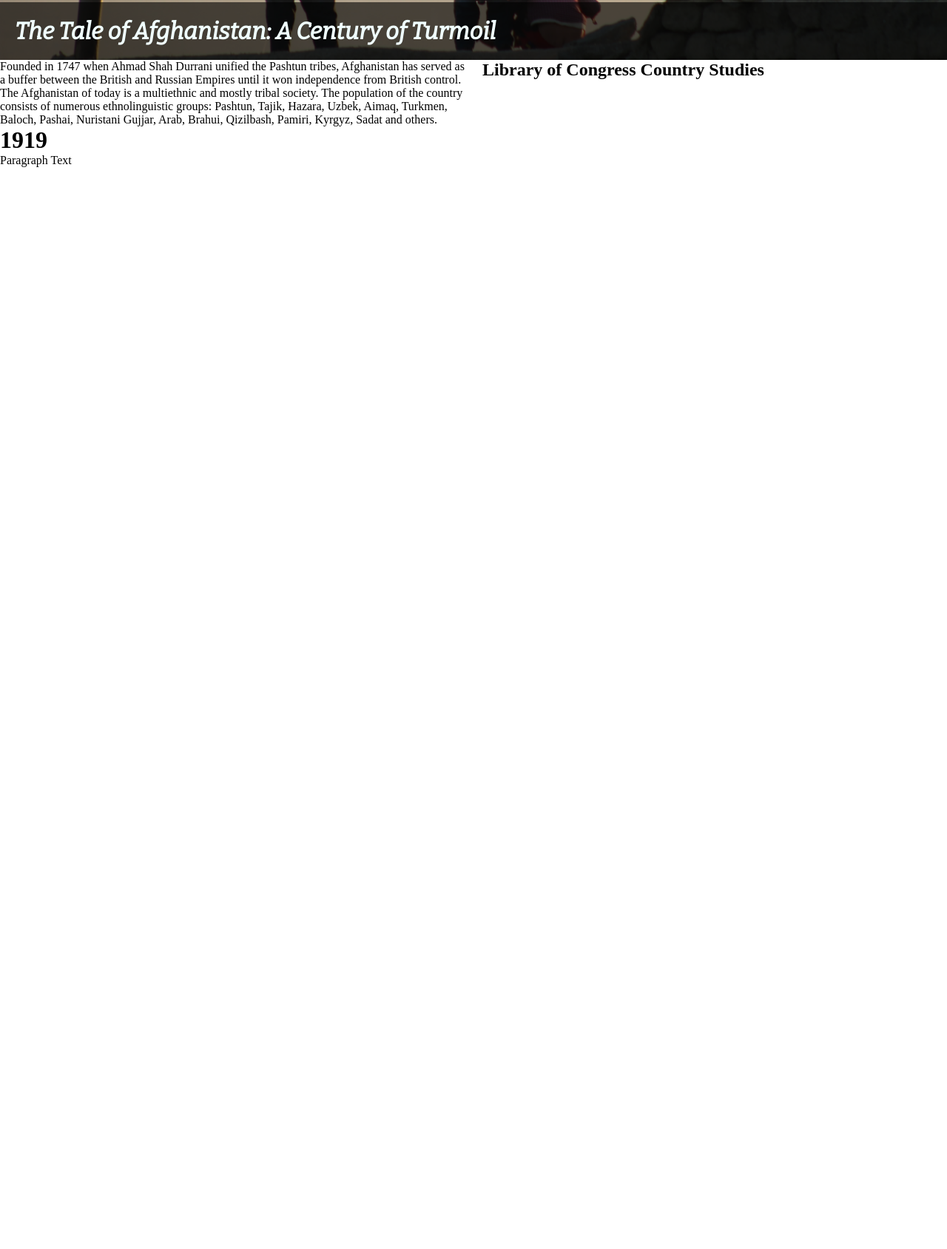
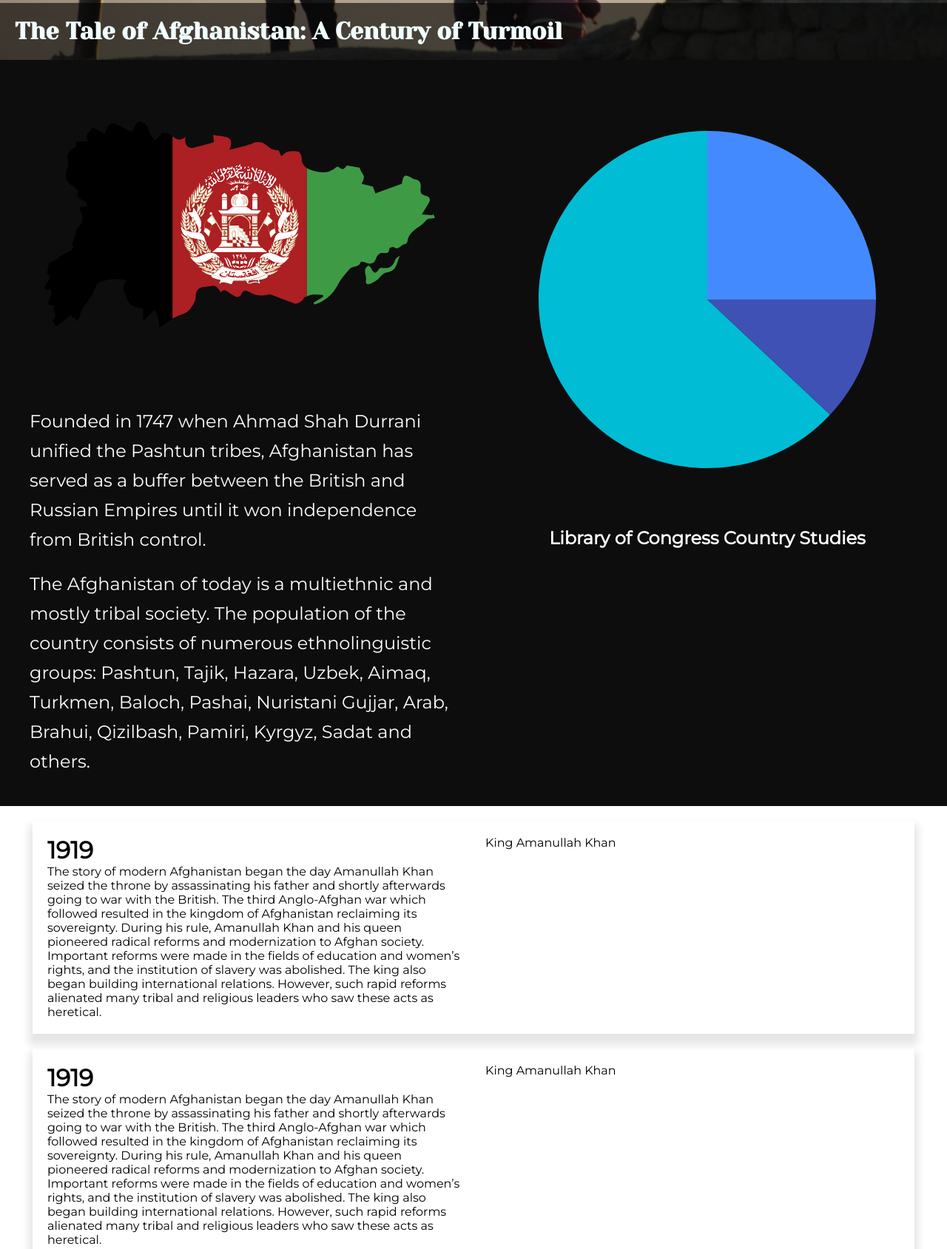
Before and after one commit to SudeeptoBose/afghan-timeline, a plain HTML site: page index.html in a window 1280 px wide. Shown: the part 519-2208 px from the top of the page at 74% size. Before the commit the page ends 800 px from the top, so only its background shows below. Drawn offline with nearby package versions, Linux system fonts and the light colour scheme.

Commit message:
adding cards

```diff
--- a/index.html
+++ b/index.html
@@ -9,31 +9,57 @@
 </head>
 <body>
     <div class="container">
+
         <!-- Hero -->
+
         <div class="hero">
-            <h1 class="hero-title">The Tale of Afghanistan: A Century of Turmoil</h1>
+            <h1 class="hero-title padding-m">The Tale of Afghanistan: A Century of Turmoil</h1>
         </div>
-        <div class="hero-grid">
+        <div class="hero-grid padding-m">
             <div>
-                <div class="afghan-map"></div>
-                <div class="hero-text">
-                    Founded in 1747 when Ahmad Shah Durrani unified the Pashtun tribes, Afghanistan has served as a buffer between the British and Russian Empires until it won independence from British control. The Afghanistan of today is a multiethnic and mostly tribal society. The population of the country consists of numerous ethnolinguistic groups: Pashtun, Tajik, Hazara, Uzbek, Aimaq, Turkmen, Baloch, Pashai, Nuristani Gujjar, Arab, Brahui, Qizilbash, Pamiri, Kyrgyz, Sadat and others.
+                <div class="afghan-map">
+                    <img src="assets/flag-of-afghanistan-03.svg" alt="Afghanistan Map">
+                </div>
+                <div class="hero-text text-m padding-m line-height-m">
+                    <p class="margin-top-m">Founded in 1747 when Ahmad Shah Durrani unified the Pashtun tribes, Afghanistan has served as a buffer between the British and Russian Empires until it won independence from British control.
+                    </p>
+                    <p class="margin-top-m">The Afghanistan of today is a multiethnic and mostly tribal society. The population of the country consists of numerous ethnolinguistic groups: Pashtun, Tajik, Hazara, Uzbek, Aimaq, Turkmen, Baloch, Pashai, Nuristani Gujjar, Arab, Brahui, Qizilbash, Pamiri, Kyrgyz, Sadat and others.
+                    </p>
                 </div>
             </div>
             <div>
                 <div class="statistics"></div>
                 <div class="">
-                    <h2>Library of Congress Country Studies</h2>
+                    <svg version="1" xmlns="http://www.w3.org/2000/svg" viewBox="0 0 48 48" enable-background="new 0 0 48 48">
+                        <path fill="#00BCD4" d="M24,6C14.1,6,6,14.1,6,24s8.1,18,18,18c5.2,0,9.9-2.2,13.1-5.7L24,24V6z"/>
+                        <path fill="#448AFF" d="M42,24c0-9.9-8.1-18-18-18v18H42z"/>
+                        <path fill="#3F51B5" d="M24,24l13.1,12.3c3-3.2,4.9-7.5,4.9-12.3H24z"/>
+                    </svg>
+                    <h2 class="text-center">Library of Congress Country Studies</h2>
                 </div>
             </div>
         </div>
+
         <!-- Cards -->
-        <div class="card">
+
+        <div class="card card-grid padding-m margin-top-m">
             <div class="card-information">
                 <h1>1919</h1>
-                <p>Paragraph Text</p>
+                <p>The story of modern Afghanistan began the day Amanullah Khan seized the throne by assassinating his father and shortly afterwards going to war with the British. The third Anglo-Afghan war which followed resulted in the kingdom of Afghanistan reclaiming its sovereignty. During his rule, Amanullah Khan and his queen pioneered radical reforms and modernization to Afghan society. Important reforms were made in the fields of education and women’s rights, and the institution of slavery was abolished. The king also began building international relations. However, such rapid reforms alienated many tribal and religious leaders who saw these acts as heretical. </p>
             </div>
-            <div class="card-image"></div>
+            <div class="card-image">
+                <p>King Amanullah Khan</p>
+            </div>
+        </div>
+
+        <div class="card card-grid padding-m margin-top-m">
+            <div class="card-information">
+                <h1>1919</h1>
+                <p>The story of modern Afghanistan began the day Amanullah Khan seized the throne by assassinating his father and shortly afterwards going to war with the British. The third Anglo-Afghan war which followed resulted in the kingdom of Afghanistan reclaiming its sovereignty. During his rule, Amanullah Khan and his queen pioneered radical reforms and modernization to Afghan society. Important reforms were made in the fields of education and women’s rights, and the institution of slavery was abolished. The king also began building international relations. However, such rapid reforms alienated many tribal and religious leaders who saw these acts as heretical. </p>
+            </div>
+            <div class="card-image">
+                <p>King Amanullah Khan</p>
+            </div>
         </div>
     </div>
 </body>
--- a/style.css
+++ b/style.css
@@ -1,5 +1,7 @@
 @import url('https://fonts.googleapis.com/css2?family=Bitter:ital,wght@1,400&display=swap');
-
+@import url('https://fonts.googleapis.com/css2?family=Yeseva+One&display=swap');
+@import url('https://fonts.googleapis.com/css2?family=Libre+Baskerville:ital@0;1&display=swap');
+@import url('https://fonts.googleapis.com/css2?family=Montserrat:wght@100;300;400&display=swap');
 * {
     margin: 0;
 }
@@ -9,8 +11,9 @@ html {
 }
 
 body {
-    max-width:1440px;
+    max-width:1920px;
     margin: auto;
+    font-family: 'Montserrat', sans-serif;
 }
 
 .hero {
@@ -29,8 +32,7 @@ body {
     bottom: 0;
     background-color: rgba(0, 0, 0, 0.6);
     width: 100%;
-    font-family: 'Bitter', serif;
-    padding: 1.25rem;
+    font-family: 'Yeseva One', cursive;
     color: azure;
 }
 
@@ -38,4 +40,45 @@ body {
     display: grid;
     grid-template-columns: 1fr 1fr;
     gap: 1.5rem;
+    color: white;
+    /* Fix */
+    background-color: rgba(0, 0, 0, 0.95);
 }
+
+/* Grid */
+
+.card {
+    box-shadow: 0px 10px 10px 5px rgba(0, 0, 0, 0.1);
+    margin: auto;
+    width: 90vw;
+}
+
+.card-grid {
+    display: grid;
+    grid-template-columns: 1fr 1fr;
+    gap: 2rem;
+}
+
+/* Padding */
+
+.padding-m {
+    padding: 1.25rem;
+}
+
+.margin-top-m {
+    margin-top: 1.25rem;
+}
+
+/* Text style */
+
+.text-m {
+    font-size: 1.5rem;
+}
+
+.text-center {
+    text-align: center;
+}
+
+.line-height-m {
+    line-height: 2.5rem;
+}
```
Also changed, not shown: assets/flag-of-afghanistan-03.svg (added), assets/skull.jpg (added).
